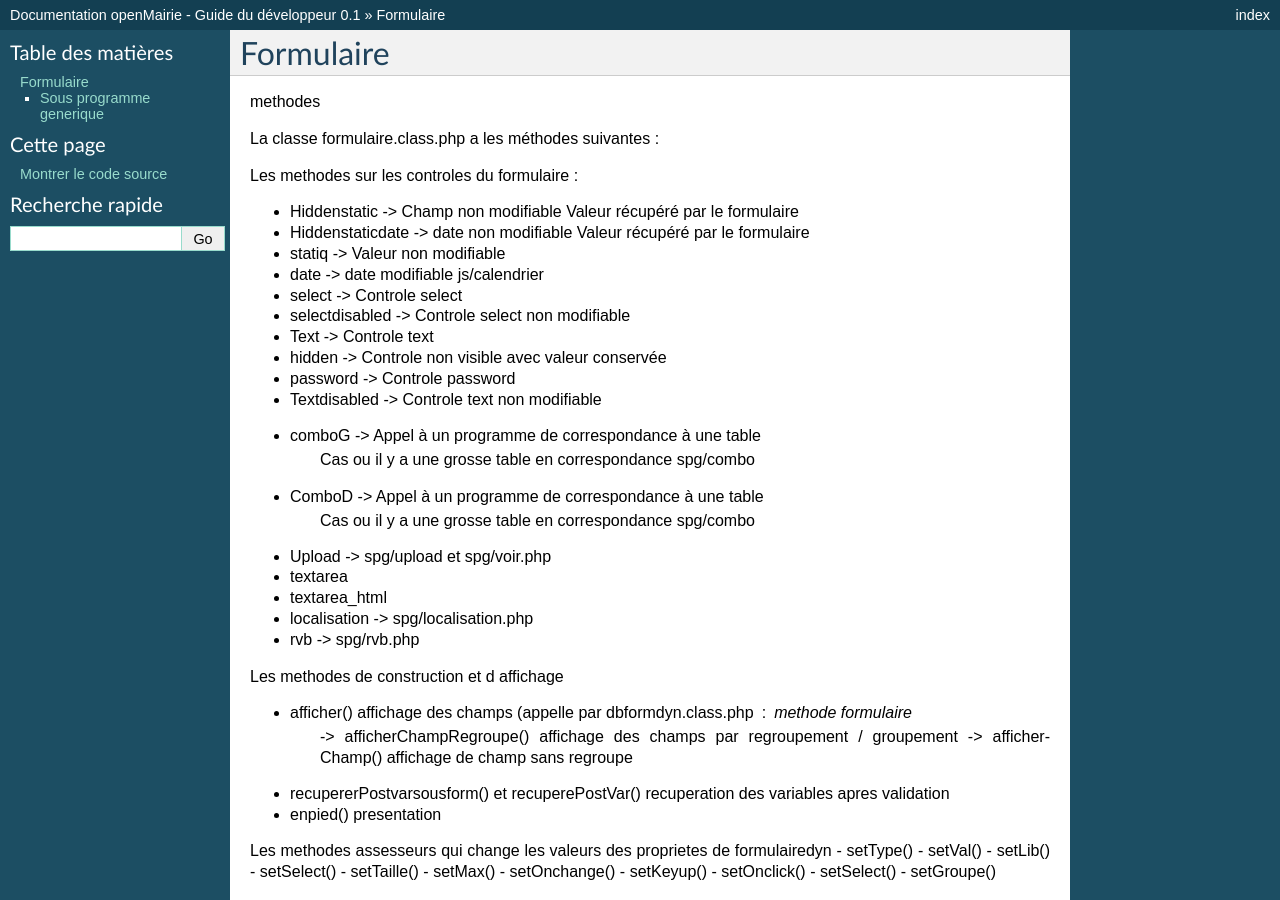
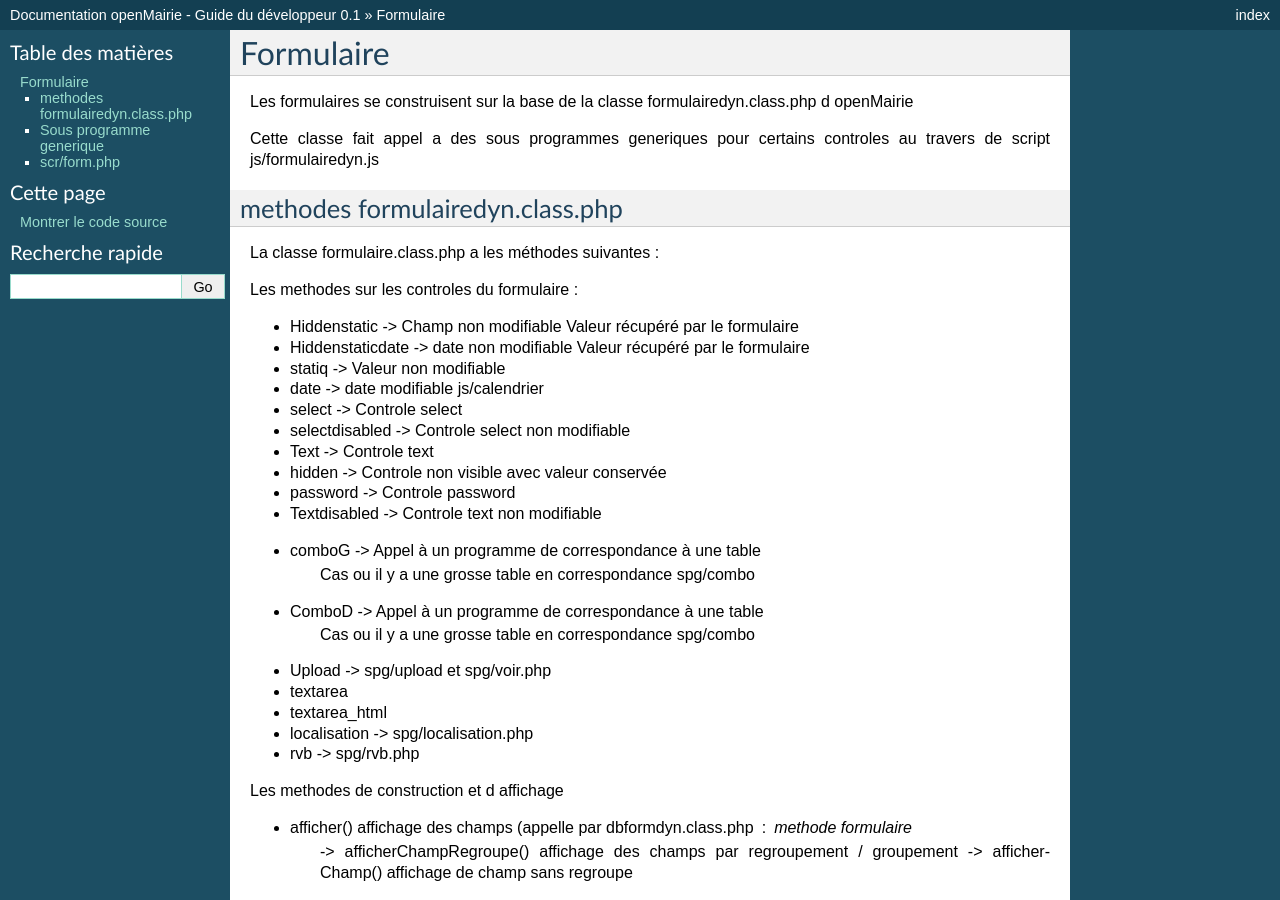
Before and after one commit to tuxayo/omframework-documentation, a Sphinx documentation site: the page built from source/framework/formulaire.rst, in a window 1280 px wide and 900 px high. Built offline with Sphinx 7.4.7, drawn with Linux system fonts in a browser that asks for light colours; pages that are not in the unit, such as notebooks, are missing from menus; some of the changed text lies outside the part shown.

Commit message:
framework

```diff
--- a/source/framework/acces.rst
+++ b/source/framework/acces.rst
@@ -1,4 +1,4 @@
-.. _parametrage:
+.. _framework:
 
 #################
 gestion des acces
--- a/source/framework/edition.rst
+++ b/source/framework/edition.rst
@@ -1,4 +1,4 @@
-.. _parametrage:
+.. _framework:
 
 #######
 edition
--- a/source/framework/formulaire.rst
+++ b/source/framework/formulaire.rst
@@ -4,11 +4,15 @@
 Formulaire
 ##########
 
+Les formulaires se construisent sur la base de la classe
+formulairedyn.class.php d openMairie
 
+Cette classe fait appel a des sous programmes generiques pour certains
+controles au travers de script js/formulairedyn.js
 
-
-
-methodes
+================================
+methodes formulairedyn.class.php
+================================
 
 La classe formulaire.class.php a les méthodes suivantes :
 
@@ -90,3 +94,9 @@ appel au script d affichage des sous programme generique
         parametrage de fichier autorise dans dyn/config.inc.php
 
 - spg/rvb.php et js/rvb.js
+
+============
+scr/form.php
+============
+
+affichage des formulaires et sous formulaires
--- /dev/null
+++ b/source/framework/sig.rst
@@ -0,0 +1,5 @@
+.. _framework:
+
+################################
+systeme information geographique
+################################
```
Also changed, not shown: source/framework/affichage.rst (added, +16 -0 lines), source/framework/presentation.rst (added, +18 -0 lines), source/framework/utilitaire.rst (added, +18 -0 lines).
